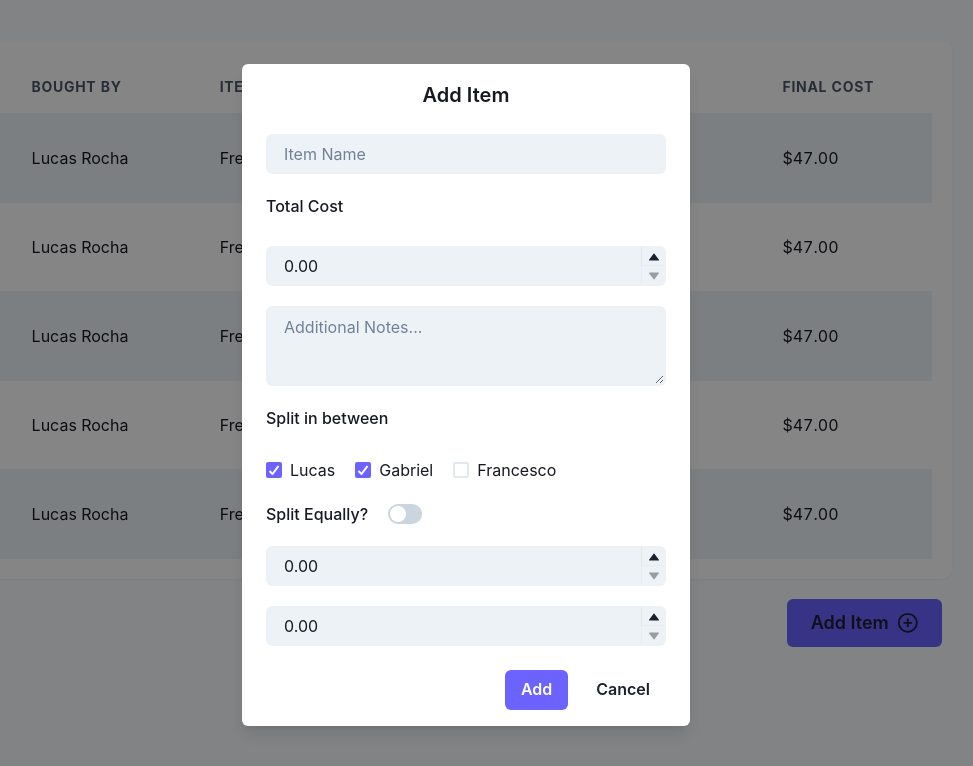
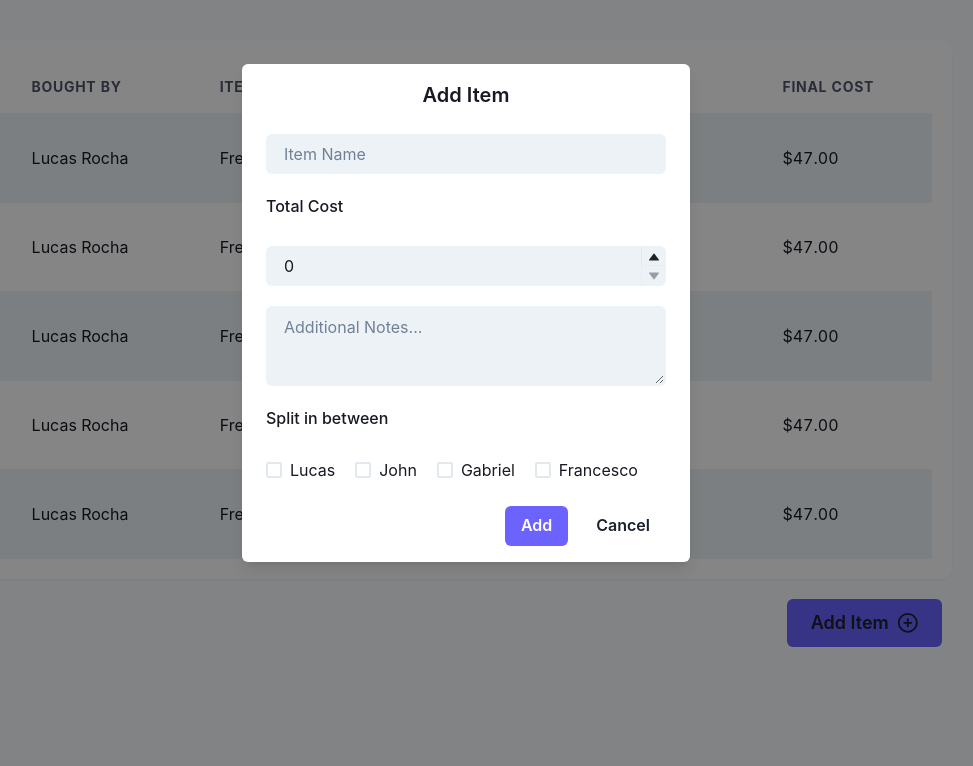
Before and after one commit to RochaLS/roomies-share, a React (Create React App) app: page / in a window 1280 px wide. Both pictures are taken after a click on the button "Add Item". Shown: the part 189-955 px from the top of the page, without its empty margins (174-1147 px from the left). Built offline with nearby package versions, Linux system fonts and the light colour scheme.

Commit message:
create checkbox dynamically based on num of members in group

```diff
--- a/src/App.jsx
+++ b/src/App.jsx
@@ -17,6 +17,33 @@ import { NavigationBar } from "./components/NavigationBar";
 import { AddItemModal } from "./components/AddItemModal";
 
 const Home = () => {
+  const user1 = {
+    id: 1,
+    firstName: "Lucas",
+    lastName: "Rocha",
+    img: "https://github.com/RochaLS.png",
+  };
+
+  const user2 = {
+    id: 2,
+    firstName: "John",
+    lastName: "Doe",
+  };
+
+  const user3 = {
+    id: 3,
+    firstName: "Gabriel",
+    lastName: "Figliolino",
+  };
+
+  const user4 = {
+    id: 4,
+    firstName: "Francesco",
+    lastName: "Trotta",
+  };
+
+  const users = [user1, user2, user3, user4];
+
   return (
     <>
       <NavigationBar />
@@ -105,7 +132,7 @@ const Home = () => {
           </Table>
         </TableContainer>
         <Flex mt="20px" mr="10px" justify="flex-end">
-          <AddItemModal />
+          <AddItemModal groupUsers={users} />
         </Flex>
       </Box>
     </>
--- a/src/components/AddItemModal.jsx
+++ b/src/components/AddItemModal.jsx
@@ -28,9 +28,23 @@ import { PrimaryButton } from "./PrimaryButton";
 import { FiPlusCircle } from "react-icons/fi";
 import { useEffect, useState } from "react";
 
-export function AddItemModal() {
+export function AddItemModal({ groupUsers }) {
+  console.log(groupUsers);
   const { isOpen, onOpen, onClose } = useDisclosure();
   const [splitEqually, setSplitEqually] = useState(true);
+
+  //Form Controls
+  const [itemName, setItemName] = useState("");
+  const [itemTotalCost, setItemTotalCost] = useState(0);
+  const [additionalNotes, setAdditionalNotes] = useState("");
+
+  const [checkedState, setCheckedState] = useState(new Array(3).fill(false));
+
+  const handleOnChange = (position) => {
+    const updatedCheckedState = checkedState.map((item, index) =>
+      index === position ? !item : item
+    );
+  };
 
   return (
     <>
@@ -53,6 +67,8 @@ export function AddItemModal() {
                   type="text"
                   placeholder="Item Name"
                   variant="filled"
+                  value={itemName}
+                  onChange={(e) => setItemName(e.target.value)}
                 />
                 <FormLabel>Total Cost</FormLabel>
                 <NumberInput
@@ -62,6 +78,8 @@ export function AddItemModal() {
                   precision={2}
                   variant="filled"
                   focusBorderColor="purple.500"
+                  value={itemTotalCost}
+                  onChange={(e) => setItemTotalCost(Number(e.target.value))}
                 >
                   <NumberInputField />
                   <NumberInputStepper>
@@ -73,19 +91,25 @@ export function AddItemModal() {
                   focusBorderColor="purple.500"
                   placeholder="Additional Notes..."
                   variant="filled"
+                  value={additionalNotes}
+                  onChange={(e) => setAdditionalNotes(e.target.value)}
                 />
                 <FormLabel>Split in between</FormLabel>
-                <CheckboxGroup
-                  colorScheme="purple"
-                  defaultValue={["Lucas", "Gabriel"]}
-                >
+                <CheckboxGroup colorScheme="purple">
                   <Stack spacing={[1, 5]} direction={["column", "row"]}>
-                    <Checkbox value="Lucas">Lucas</Checkbox>
-                    <Checkbox value="Gabriel">Gabriel</Checkbox>
-                    <Checkbox value="Francesco">Francesco</Checkbox>
+                    {groupUsers.map((user, index) => (
+                      <Checkbox
+                        key={index}
+                        value={user.firstName}
+                        checked={checkedState[index]}
+                        onChange={() => handleOnChange(index)}
+                      >
+                        {user.firstName}
+                      </Checkbox>
+                    ))}
                   </Stack>
                 </CheckboxGroup>
-                <HStack>
+                {/* <HStack>
                   <FormLabel htmlFor="split-equaly" mb="0">
                     Split Equally?
                   </FormLabel>
@@ -96,8 +120,8 @@ export function AddItemModal() {
                       setSplitEqually(!splitEqually);
                     }}
                   />
-                </HStack>
-                {splitEqually && (
+                </HStack> */}
+                {/* {splitEqually && (
                   <>
                     <NumberInput
                       step={5}
@@ -128,7 +152,7 @@ export function AddItemModal() {
                       </NumberInputStepper>
                     </NumberInput>
                   </>
-                )}
+                )} */}
               </Stack>
             </FormControl>
           </ModalBody>
```
